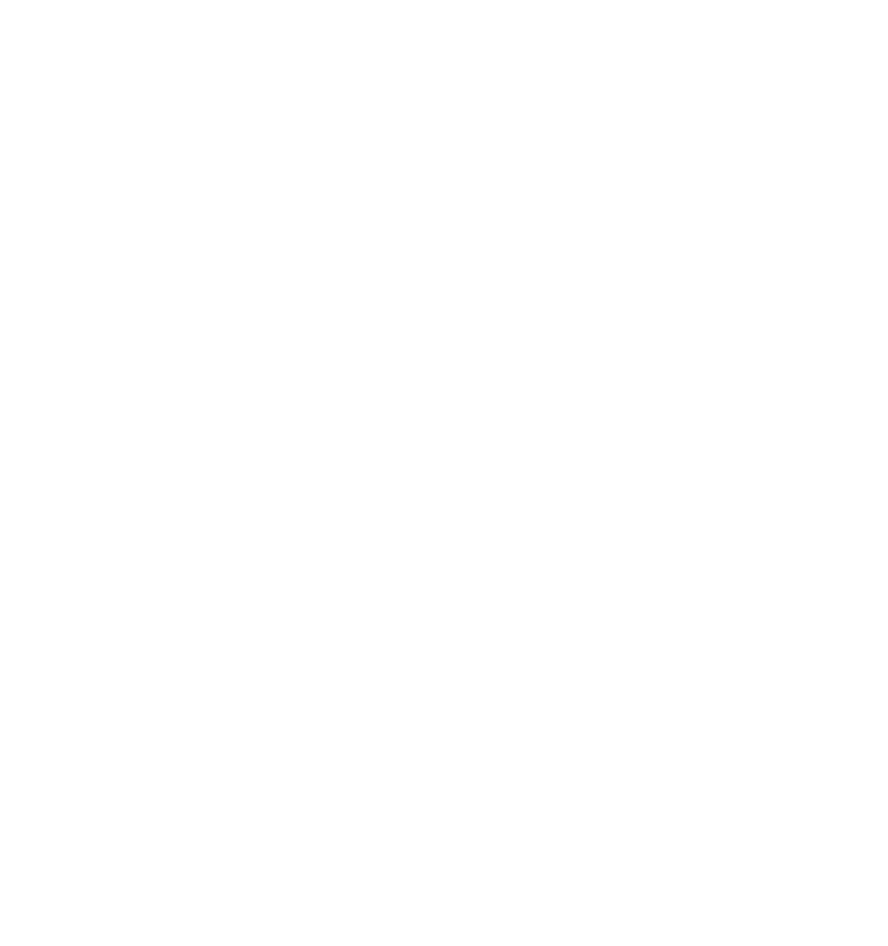
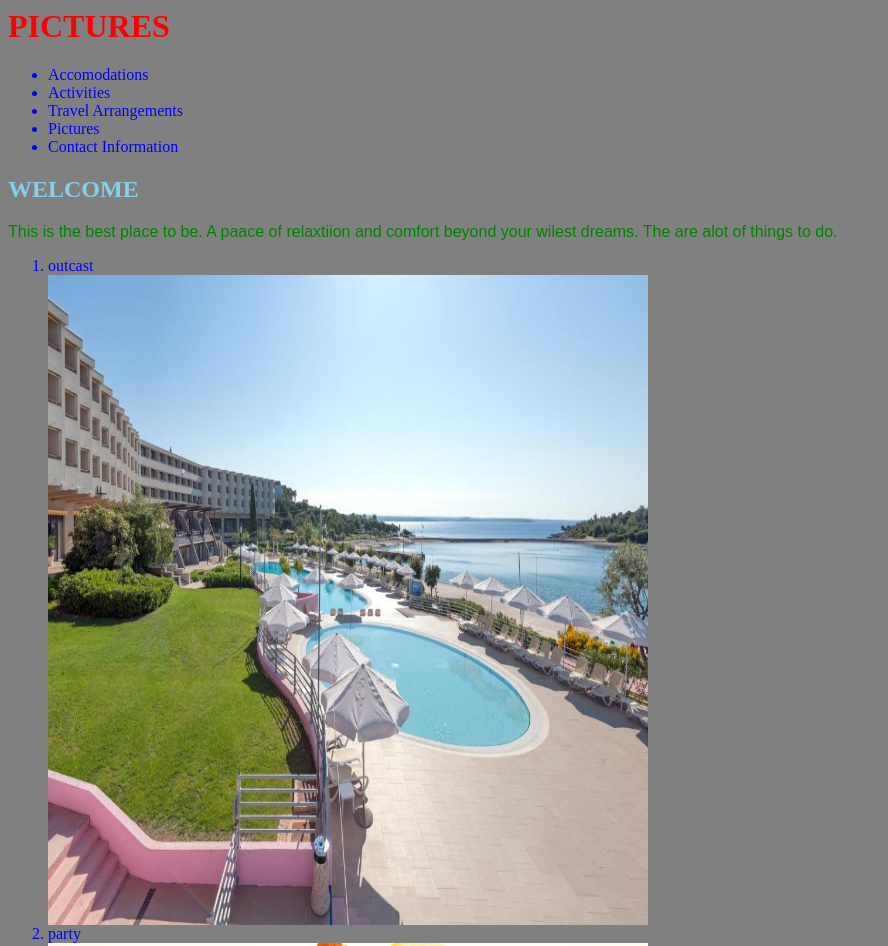
Before and after one commit to Eddie956/Resort-Island, a plain HTML site: page pictures.html in a window 1280 px wide. Shown: the top 946 px of the page, without its empty margins (0-888 px from the left). Before the commit the page ends 800 px from the top, so only its background shows below. Drawn offline with Linux system fonts and the light colour scheme.

Commit message:
created css and linked to html

```diff
--- a/Accomodation.html
+++ b/Accomodation.html
@@ -0,0 +1,39 @@
+<html>
+    <head>
+        <link href="css/styles.css" rel="stylesheet" type="text/css">
+        <title>ACCOMODATION</title>
+    </head>
+    <body>
+
+    <h1>ACCOMODATION</h1>
+
+    <ul>
+        <li>Accomodations</li>
+        <li>Activities</li>
+        <li>Travel Arrangements</li>
+        <li>Pictures</li>
+        <li>Contact Information</li>
+    </ul>
+
+    <h2>WELCOME</h2>
+
+    <p>This is the best place to be. A paace of relaxtiion and comfort beyond your wilest dreams. The are alot of
+        things to do. </p>
+
+
+
+    <h3>Contact Information</h3>
+
+    <ul>
+        <li>0765675456</li>
+        <li>Resort@gmail</li>
+        <li><www.resort.com</li>
+        <li>Resort@instagram</li>
+
+    </ul>
+
+    </body>
+
+
+
+</html>
--- a/css/styles.css
+++ b/css/styles.css
@@ -0,0 +1,24 @@
+h1 {
+    color : red;
+}
+li {
+    color: blue;
+}
+h2 {
+    color: skyblue;
+}
+p {
+    color: green;
+    text-align: justify;
+    font-family: sans-serif;
+}
+h3 {
+    color:yellow;
+}
+body {
+    background-color: grey;
+}
+img {
+    width :600px;
+    height :650px;
+}
--- a/pictures.html
+++ b/pictures.html
@@ -0,0 +1,41 @@
+<html>
+    <head>
+        <link href="css/styles.css" rel="stylesheet" type="text/css">
+        <title>Pictures</title>
+    </head>
+    <body>
+
+    <h1>PICTURES</h1>
+
+    <ul>
+        <li>Accomodations</li>
+        <li>Activities</li>
+        <li>Travel Arrangements</li>
+        <li>Pictures</li>
+        <li>Contact Information</li>
+    </ul>
+
+    <h2>WELCOME</h2>
+
+    <p>This is the best place to be. A paace of relaxtiion and comfort beyond your wilest dreams. The are alot of
+        things to do. </p>
+        <ol>
+            <li>outcast</li><img src="images/outcast.jpg">
+            <li>party</li><img src="images/party.jpg">
+            <li>planes</li><img src="images/planes.jpeg">
+            <li>smile</li><img src="images/smile.jpg">
+        </ol>
+
+
+
+    <h3>Contact Information</h3>
+
+    <ul>
+        <li>0765675456</li>
+        <li>Resort@gmail</li>
+        <li><www.resort.com</li>
+        <li>Resort@instagram</li>
+
+    </ul>
+
+    </body>
```
Also changed, not shown: Activities.html (+35 -0 lines), Contact.html (+35 -0 lines), Travel.html (+35 -0 lines), resort.html (+1 -1 lines), images/outcast.jpg (added), images/party.jpg (added), images/planes.jpeg (added), images/smile.jpg (added).
